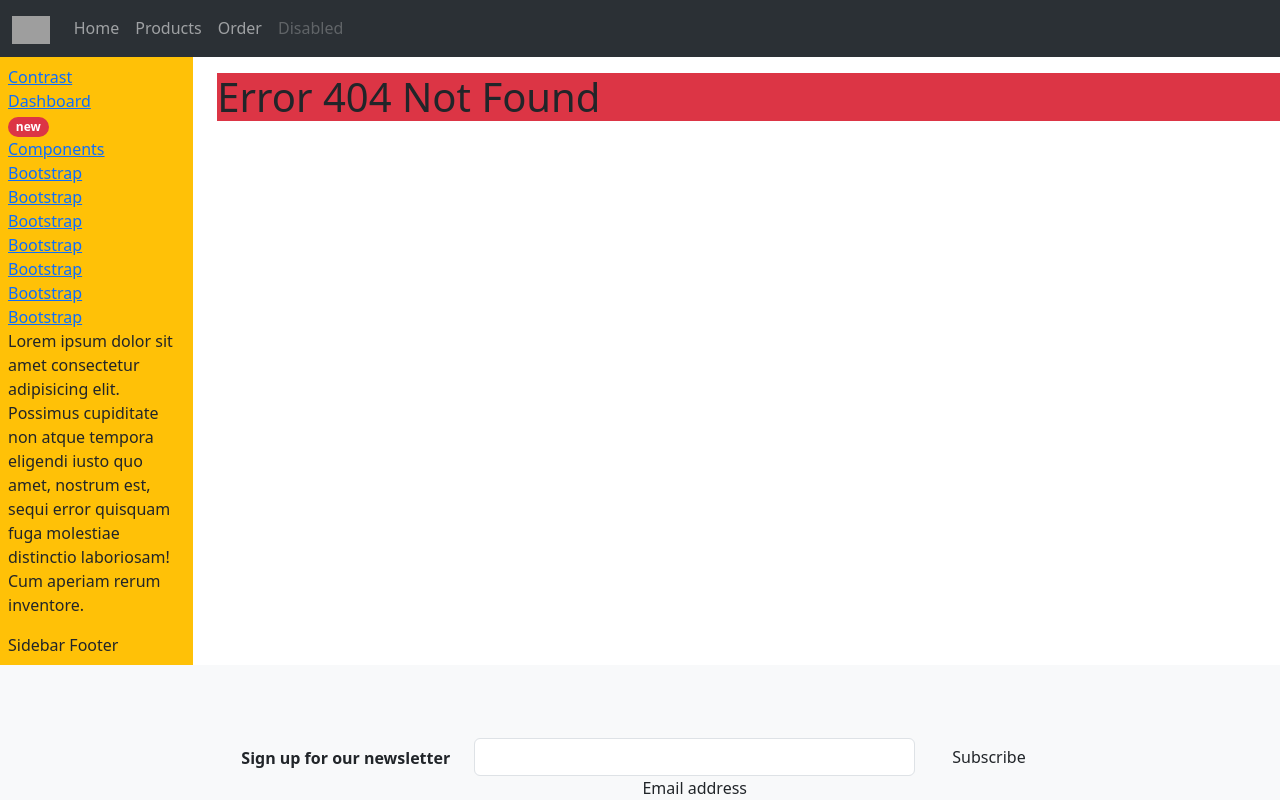
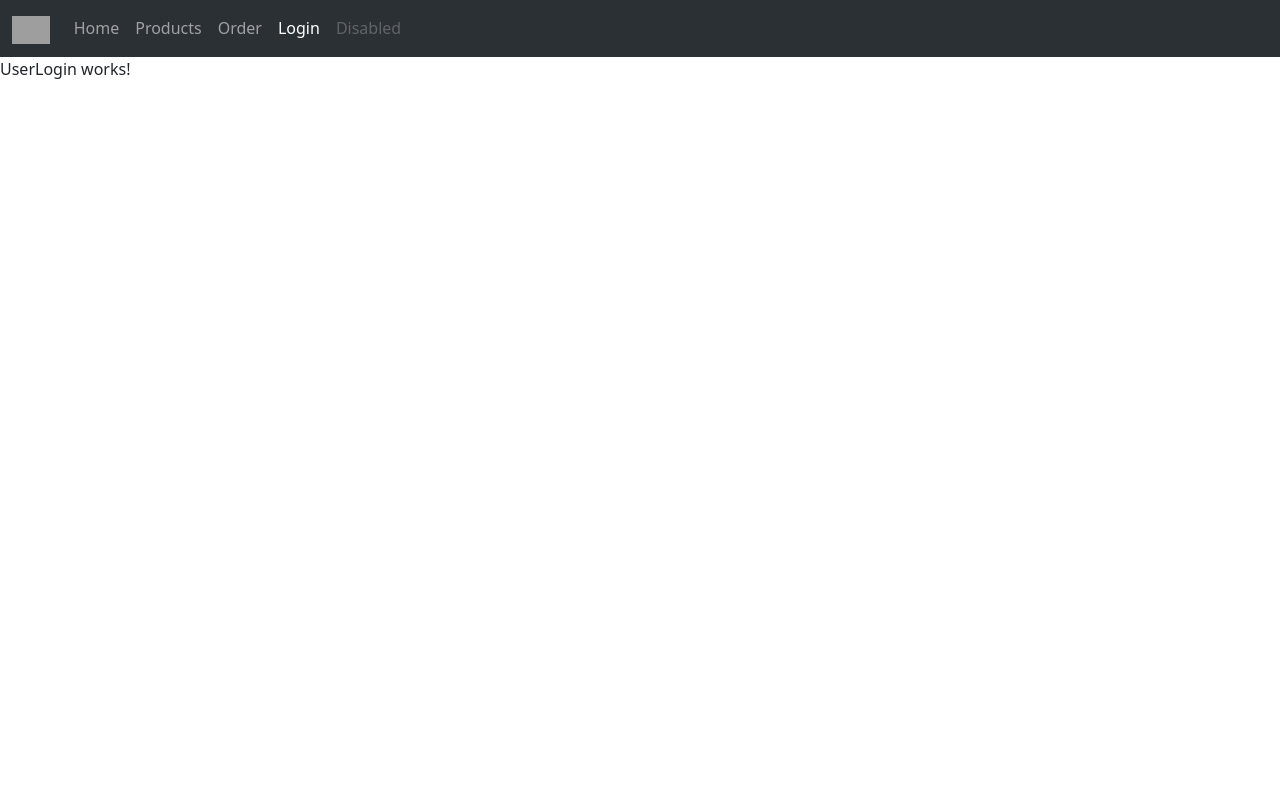
Before and after one commit to ahmed-mohsen966/E-Commerce-Demo, an Angular app: page /Login in a window 1280 px wide. Shown: the top 800 px of the page. Built offline with nearby package versions, Linux system fonts and the light colour scheme; grey boxes are pictures that could not be loaded.

Commit message:
Handling main layout and child routes

```diff
--- /dev/null
+++ b/src/app/Components/MainLayout/MainLayout.component.html
@@ -0,0 +1,13 @@
+<app-header></app-header>
+
+<div class="container-fluid g-0">
+  <section class="row">
+    <app-sidebar class="col-2"></app-sidebar>
+    <!-- <app-order class="col-10"></app-order> -->
+    <div class="col-10">
+      <router-outlet></router-outlet>
+
+    </div>
+  </section>
+</div>
+<app-footer></app-footer>
--- /dev/null
+++ b/src/app/Components/MainLayout/MainLayout.component.ts
@@ -0,0 +1,15 @@
+import { Component, OnInit } from '@angular/core';
+
+@Component({
+  selector: 'app-MainLayout',
+  templateUrl: './MainLayout.component.html',
+  styleUrls: ['./MainLayout.component.css']
+})
+export class MainLayoutComponent implements OnInit {
+
+  constructor() { }
+
+  ngOnInit() {
+  }
+
+}
--- /dev/null
+++ b/src/app/Components/UserLogin/UserLogin.component.html
@@ -0,0 +1,5 @@
+<app-header></app-header>
+
+<p>
+  UserLogin works!
+</p>
--- /dev/null
+++ b/src/app/Components/UserLogin/UserLogin.component.ts
@@ -0,0 +1,15 @@
+import { Component, OnInit } from '@angular/core';
+
+@Component({
+  selector: 'app-UserLogin',
+  templateUrl: './UserLogin.component.html',
+  styleUrls: ['./UserLogin.component.css']
+})
+export class UserLoginComponent implements OnInit {
+
+  constructor() { }
+
+  ngOnInit() {
+  }
+
+}
--- a/src/app/Components/header/header.component.html
+++ b/src/app/Components/header/header.component.html
@@ -19,6 +19,9 @@
           <a class="nav-link" routerLink="/Order" routerLinkActive="active">Order</a>
         </li>
         <li class="nav-item">
+          <a class="nav-link" routerLink="/Login" routerLinkActive="active">Login</a>
+        </li>
+        <li class="nav-item">
           <a class="nav-link disabled" aria-disabled="true">Disabled</a>
         </li>
       </ul>
--- a/src/app/Components/not-found/not-found.component.html
+++ b/src/app/Components/not-found/not-found.component.html
@@ -1,3 +1,5 @@
+<app-header></app-header>
+
 <div class="col-12 bg-danger mt-3">
   <h1> Error 404 Not Found</h1>
 </div>
--- a/src/app/app.component.html
+++ b/src/app/app.component.html
@@ -1,13 +1,2 @@
-<app-header></app-header>
 
-<div class="container-fluid g-0">
-  <section class="row">
-    <app-sidebar class="col-2"></app-sidebar>
-    <!-- <app-order class="col-10"></app-order> -->
-     <div class="col-10">
-      <router-outlet></router-outlet>
-
-     </div>
-  </section>
-</div>
-<app-footer></app-footer>
+<router-outlet></router-outlet>
--- a/src/app/app.module.ts
+++ b/src/app/app.module.ts
@@ -13,6 +13,8 @@ import { FormsModule } from '@angular/forms';
 import { LightBoxDirective } from './Directives/light-box.directive';
 import { USDtoEGPPipe } from './Pipes/usdto-egp.pipe';
 import { NotFoundComponent } from './Components/not-found/not-found.component';
+import { UserLoginComponent } from './Components/UserLogin/UserLogin.component';
+import { MainLayoutComponent } from './Components/MainLayout/MainLayout.component';
 @NgModule({
   declarations: [
     AppComponent,
@@ -25,6 +27,8 @@ import { NotFoundComponent } from './Components/not-found/not-found.component';
     LightBoxDirective,
     USDtoEGPPipe,
     NotFoundComponent,
+    UserLoginComponent,
+    MainLayoutComponent
   ],
   imports: [
     BrowserModule,
```
Also changed, not shown: src/app/app-routing.module.ts (+9 -4 lines), src/app/Components/MainLayout/MainLayout.component.css (added), src/app/Components/UserLogin/UserLogin.component.css (added), 2 other files (tests, documents, lock files or other folders).
